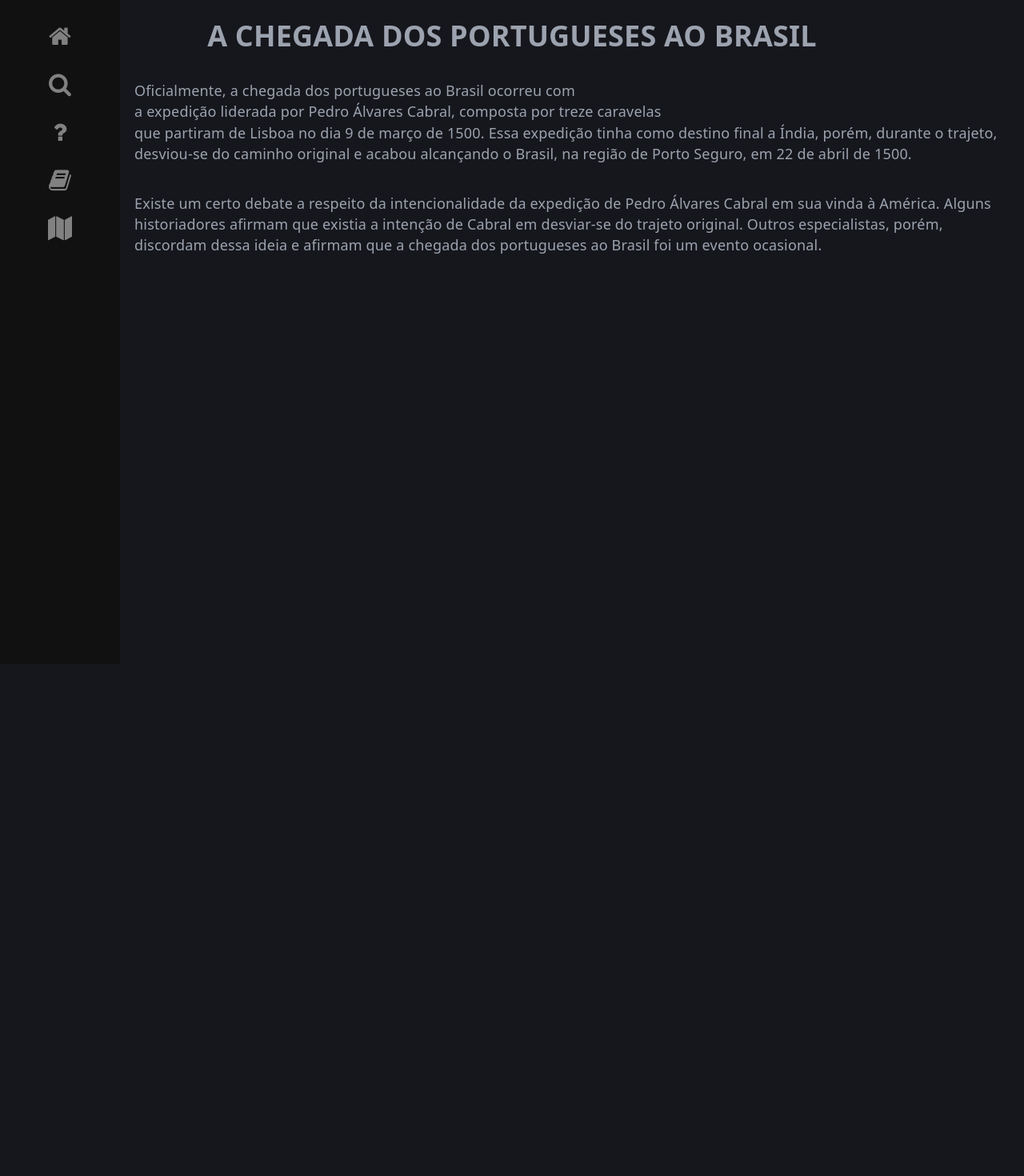
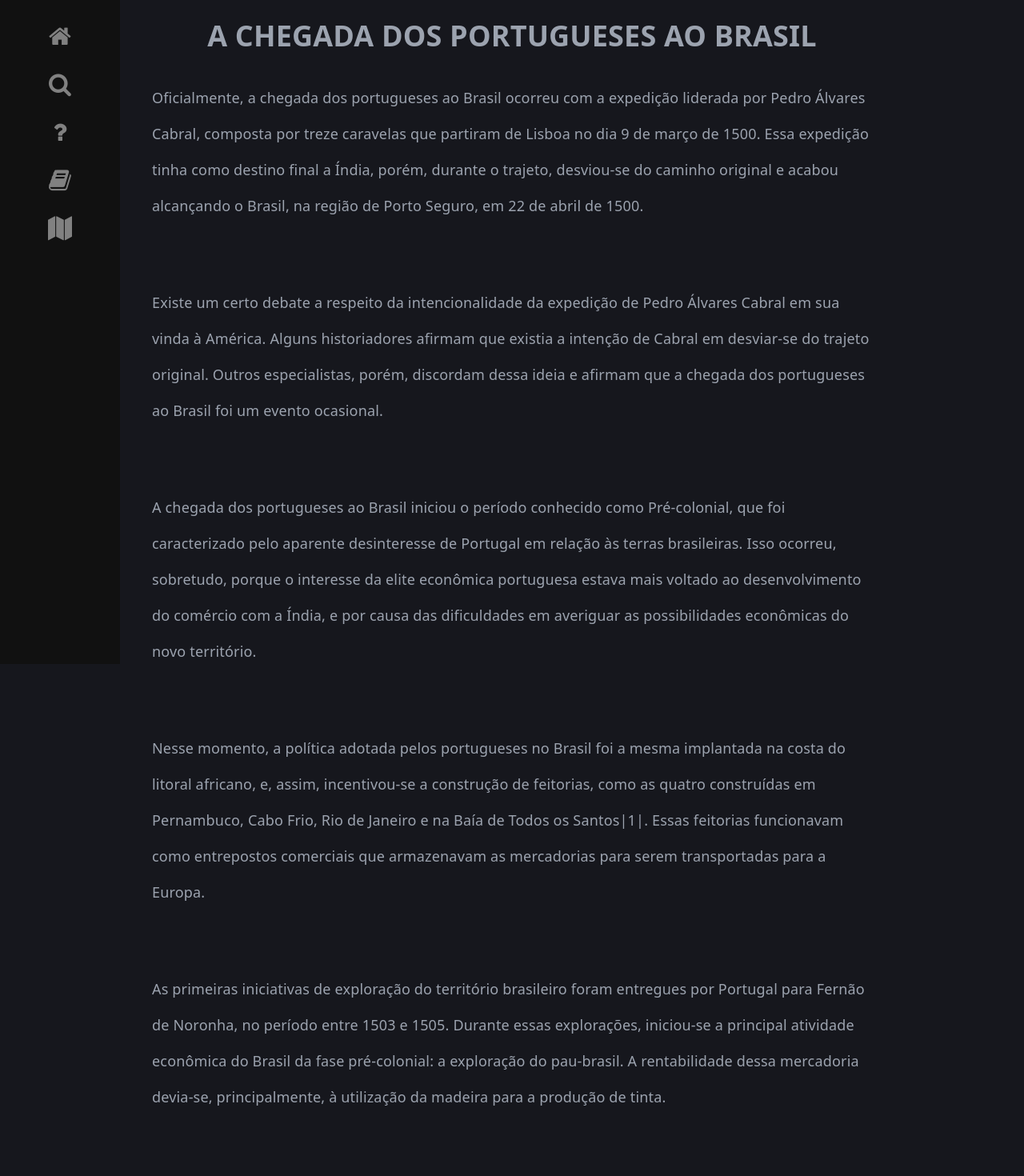
Before and after one commit to maju2107/SiteHistoriando, a React (Vite) app in the folder site/: page /chegadaPortuguesesBrasil in a window 1280 px wide. Shown: the top 1470 px of the page at 80% size. Before the commit the page ends 816 px from the top, so only its background shows below. Built offline with nearby package versions, Linux system fonts and the light colour scheme.

Commit message:
[create] Adicionado texto a PageChegadaPortugueses
Criei uma pasta data para ter os arquivos de texto em formato json

```diff
--- a/site/src/css/PageChegadaPortugueses.css
+++ b/site/src/css/PageChegadaPortugueses.css
@@ -1,5 +1,11 @@
 .paragraph {
+    max-width: 900px;
+    margin: 0 auto 40px auto;
 
+}
+
+.paragraph p {
     text-align: left;
-    margin-left: 160px;
+    line-height: 2.5;
+    font-size: 18px;
 }
--- /dev/null
+++ b/site/src/data/textChegadaPortugueses.json
@@ -0,0 +1,40 @@
+{
+  "title": "A CHEGADA DOS PORTUGUESES AO BRASIL",
+
+  "paragraphs": [
+    {
+      "id": "p1",
+      "text": "Oficialmente, a chegada dos portugueses ao Brasil ocorreu com a expedição liderada por Pedro Álvares Cabral, composta por treze caravelas que partiram de Lisboa no dia 9 de março de 1500. Essa expedição tinha como destino final a Índia, porém, durante o trajeto, desviou-se do caminho original e acabou alcançando o Brasil, na região de Porto Seguro, em 22 de abril de 1500."
+    },
+
+    {
+      "id": "p2",
+      "text": "Existe um certo debate a respeito da intencionalidade da expedição de Pedro Álvares Cabral em sua vinda à América. Alguns historiadores afirmam que existia a intenção de Cabral em desviar-se do trajeto original. Outros especialistas, porém, discordam dessa ideia e afirmam que a chegada dos portugueses ao Brasil foi um evento ocasional."
+    },
+
+    {
+      "id": "p3",
+      "text": "A chegada dos portugueses ao Brasil iniciou o período conhecido como Pré-colonial, que foi caracterizado pelo aparente desinteresse de Portugal em relação às terras brasileiras. Isso ocorreu, sobretudo, porque o interesse da elite econômica portuguesa estava mais voltado ao desenvolvimento do comércio com a Índia, e por causa das dificuldades em averiguar as possibilidades econômicas do novo território."
+    },
+
+    {
+      "id": "p4",
+      "text": "Nesse momento, a política adotada pelos portugueses no Brasil foi a mesma implantada na costa do litoral africano, e, assim, incentivou-se a construção de feitorias, como as quatro construídas em Pernambuco, Cabo Frio, Rio de Janeiro e na Baía de Todos os Santos|1|. Essas feitorias funcionavam como entrepostos comerciais que armazenavam as mercadorias para serem transportadas para a Europa."
+    },
+
+    {
+      "id": "p5",
+      "text": "As primeiras iniciativas de exploração do território brasileiro foram entregues por Portugal para Fernão de Noronha, no período entre 1503 e 1505. Durante essas explorações, iniciou-se a principal atividade econômica do Brasil da fase pré-colonial: a exploração do pau-brasil. A rentabilidade dessa mercadoria devia-se, principalmente, à utilização da madeira para a produção de tinta."
+    },
+
+    {
+      "id": "p6",
+      "text": "A exploração dessa matéria-prima seguiu como prática econômica no Brasil até o século XIX – apesar de ter sido mais intensa durante esse período exploratório inicial. A extração do pau-brasil era feita com a mobilização do trabalho dos indígenas por meio do escambo. Os indígenas realizavam o corte e o transporte das toras da madeira até as feitorias e eram pagos por quinquilharias em geral, tais como espelhos, baús de metal, foices etc. Os nativos também forneciam aos portugueses mercadorias como a farinha."
+    },
+
+     {
+      "id": "p6",
+      "text": "MUNDO EDUCAÇÃO. Período Pré-Colonial. Disponível em: <https://mundoeducacao.uol.com.br/historiadobrasil/periodo-precolonial.htm >. Acesso em: 17 de fevereiro de 2026."
+    }
+  ]
+}
--- a/site/src/main.jsx
+++ b/site/src/main.jsx
@@ -2,7 +2,7 @@ import { StrictMode } from 'react';
 import { createRoot } from 'react-dom/client';
 import './css/index.css';
 import App from './App.jsx';
-import { BrowserRouter } from "react-router-dom";
+import { BrowserRouter } from 'react-router-dom';
 
 createRoot(document.getElementById('root')).render(
   <BrowserRouter>
--- a/site/src/pages/PageChegadaPortugueses.jsx
+++ b/site/src/pages/PageChegadaPortugueses.jsx
@@ -1,19 +1,19 @@
 import React from 'react';
 import '../css/PageChegadaPortugueses.css';
+
+import content from '../data/textChegadaPortugueses.json';
 
 function PageChegadaPortugueses() {
 
     return (
         <>
-        <h1> A CHEGADA DOS PORTUGUESES AO BRASIL </h1>
+        <h1> {content.title} </h1>
 
-        <div className='paragraph'>
-            <p> Oficialmente, a chegada dos  portugueses ao Brasil ocorreu com <br></br>a expedição liderada por Pedro Álvares Cabral, composta por treze caravelas <br></br>que partiram de Lisboa no dia 9 de março de 1500. Essa expedição tinha como destino final a Índia, porém, durante o trajeto, desviou-se do caminho original e acabou alcançando o Brasil, na região de Porto Seguro, em 22 de abril de 1500. </p>
-        </div>
-
-        <div className='paragraph'>
-            <p>Existe um certo debate a respeito da intencionalidade da expedição de Pedro Álvares Cabral em sua vinda à América. Alguns historiadores afirmam que existia a intenção de Cabral em desviar-se do trajeto original. Outros especialistas, porém, discordam dessa ideia e afirmam que a chegada dos portugueses ao Brasil foi um evento ocasional.</p>
-        </div>
+        {content.paragraphs.map( (paragraph) => (
+            <div className='paragraph' key={paragraph.id}>
+                <p>{paragraph.text}</p>
+            </div>
+        ))}
         </>
     )
 }
```
